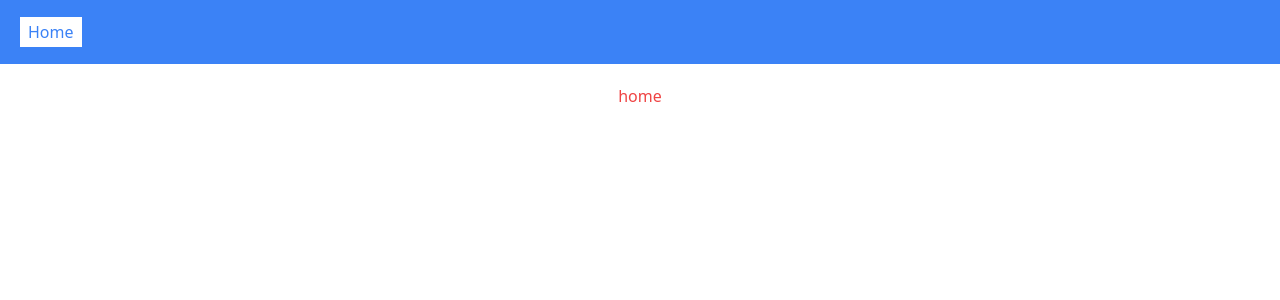
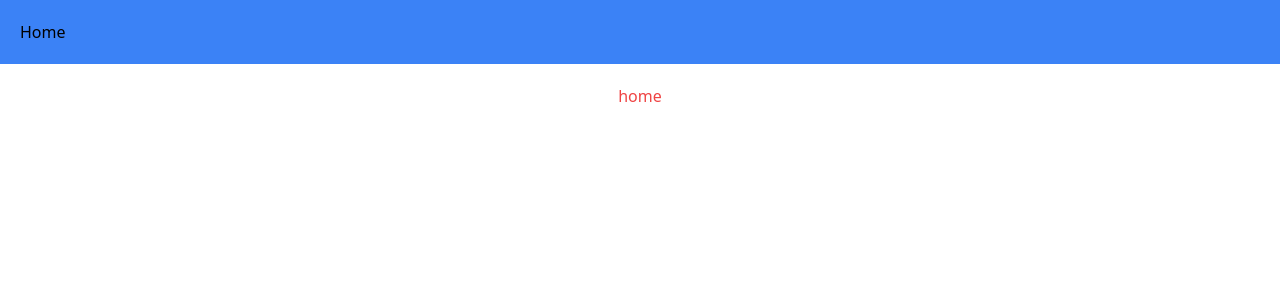
Before and after one commit to rimonaldo/Next_Rainbows, a Next.js app: page / in a window 1280 px wide. Shown: the top 300 px of the page. Built offline with nearby package versions, Linux system fonts and the light colour scheme.

Commit message:
added header with routing to homePage

```diff
--- a/app/Header.tsx
+++ b/app/Header.tsx
@@ -4,7 +4,7 @@ import React from 'react'
 function Header() {
    return (
       <header className="p-5 bg-blue-500">
-         <Link href="/" className='px-2 py-1 bg-white text-blue-500 rounder-lg'>Home</Link>
+         <Link href="/">Home</Link>
       </header>
    )
 }
--- a/app/layout.tsx
+++ b/app/layout.tsx
@@ -5,8 +5,10 @@ export default function RootLayout({ children }: { children: React.ReactNode })
    return (
       <html>
          <head></head>
-         <Header />
-         <body> {children}</body>
+         <body>
+            <Header />
+            {children}
+         </body>
       </html>
    )
 }
```
